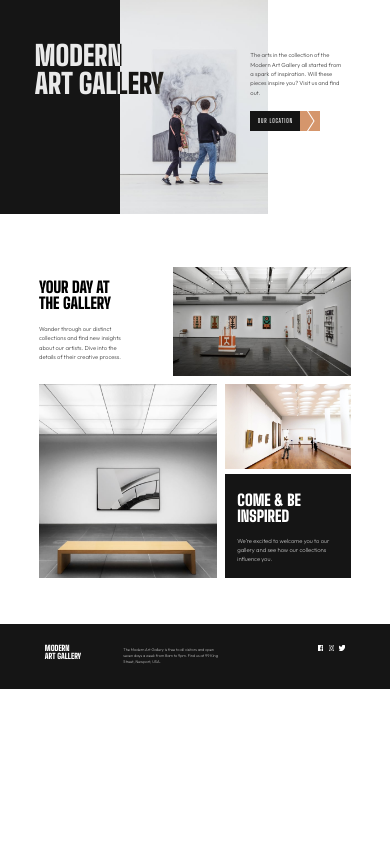
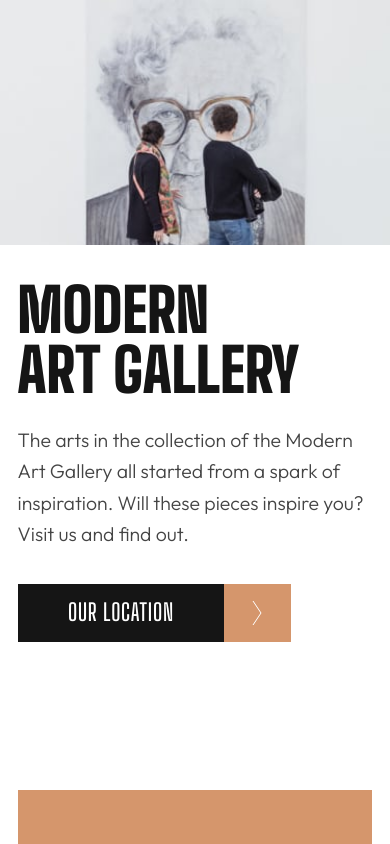
Before and after one commit to XanderMcGowan/art-gallery-website, a React (Create React App) app in the folder art-gallery/: page / in a window 390 px wide. Shown: the top 844 px of the page. Built offline with nearby package versions, Linux system fonts and the light colour scheme.

Commit message:
added media query, famed top section of mobile

```diff
--- a/art-gallery/package.json
+++ b/art-gallery/package.json
@@ -8,6 +8,7 @@
     "@testing-library/user-event": "^13.5.0",
     "react": "^18.2.0",
     "react-dom": "^18.2.0",
+    "react-responsive": "^10.0.0",
     "react-scripts": "5.0.1",
     "web-vitals": "^2.1.4"
   },
--- a/art-gallery/src/App.css
+++ b/art-gallery/src/App.css
@@ -2,6 +2,8 @@
   margin: 0;
   padding: 0;
 }
+
+/* Home Styles */
 
 .button {
   display: flex;
@@ -156,7 +158,6 @@ cursor: pointer;
 
 .sct-black {
   position: relative;
-
   width: 35%;
   height: 100%;
   background-color: #151515;
@@ -276,8 +277,103 @@ cursor: pointer;
 .text-title-footer {
   color: #ffffff;
   font-family: "Big Shoulders Display", sans-serif;
-  font-size: 2vw;
+  font-size: 1.9vw;
+  font-weight: 800;
+  font-style: normal;
+  text-transform: uppercase;
+}
+
+.mobile-container{
+  display: none;
+}
+
+@media (width <= 600px) {
+
+  .main-container{
+    display: none;
+  }
+
+  .mobile-container{
+    display: block;
+  }
+
+}
+
+
+/* Mobile Styles */
+
+.button {
+  position: relative;
+  right: 0%;
+  top: 0%;
+  height: 9%;
+  width: 70%;
+  margin-left: 4.5%;
+}
+
+.button-el-1 {
+  font-size: 6vw;
+}
+
+.button-el-2 {
+  width: 25%;
+}
+
+
+.mobile-container{
+  width: 100vw;
+  height: 750vw;
+}
+
+.container-top{
+  width: 100%;
+  height: 22%;
+  margin-bottom: 37.5%;
+}
+
+.container-top-photo{
+  height: 38%;
+  width: 100%;
+  background-image: url('./assets/mobile/image-hero.jpg');
+  background-size: cover;
+  margin-bottom: 9%;
+}
+
+.container-top-title{
+  width: 91%;
+  height: 17%;
+  margin-left: 4.5%;
+  color: #151515;
+  font-family: "Big Shoulders Display", sans-serif;
+  font-size: 15.5vw;
   font-weight: 900;
   font-style: normal;
   text-transform: uppercase;
+  margin-bottom: 9%;
 }
+
+.container-top-copy{
+  height: 18;
+  width: 91%;
+  margin-left: 4.5%;
+  color: #444444;
+  font-family: "Outfit";
+  font-weight: 300;
+  font-size: 5vw;
+  line-height: 160%;
+  margin-bottom: 9%;
+}
+
+.container-bottom{
+  width: 91%;
+  height: 57%;
+  margin-left: 4.5%;
+  margin-bottom: 37.5%;
+  background-color: #d5966c;
+}
+
+.footer{
+  height: 11%;
+  width: 100%;
+  background-color: #151515;
+}
--- a/art-gallery/src/App.js
+++ b/art-gallery/src/App.js
@@ -1,10 +1,14 @@
 import Home from './components/Home'
+import Mobile from './components/Mobile';
 import './App.css';
 
 function App() {
   return (
     <div className="App">
       <Home />
+      <useMediaQuery maxWidth={600}>
+ <Mobile />
+</useMediaQuery>
     </div>
   );
 }
--- /dev/null
+++ b/art-gallery/src/components/Mobile.js
@@ -0,0 +1,25 @@
+import Button from './Button'
+
+const Mobile = () => {
+    return (
+        <div className="mobile-container">
+            <div className="container-top">
+                <div className="container-top-photo">
+                </div>
+                <h1 className="container-top-title">modern
+                <br></br>
+                art gallery</h1>
+                <p className="container-top-copy">
+                The arts in the collection of the Modern Art Gallery all started
+  from a spark of inspiration. Will these pieces inspire you? Visit
+  us and find out.
+                </p>
+                <Button />
+            </div>
+            <div className="container-bottom"></div>
+            <div className="footer"></div>
+        </div>
+    )
+}
+
+export default Mobile
```
Also changed, not shown: 1 other file (tests, documents, lock files or other folders).
